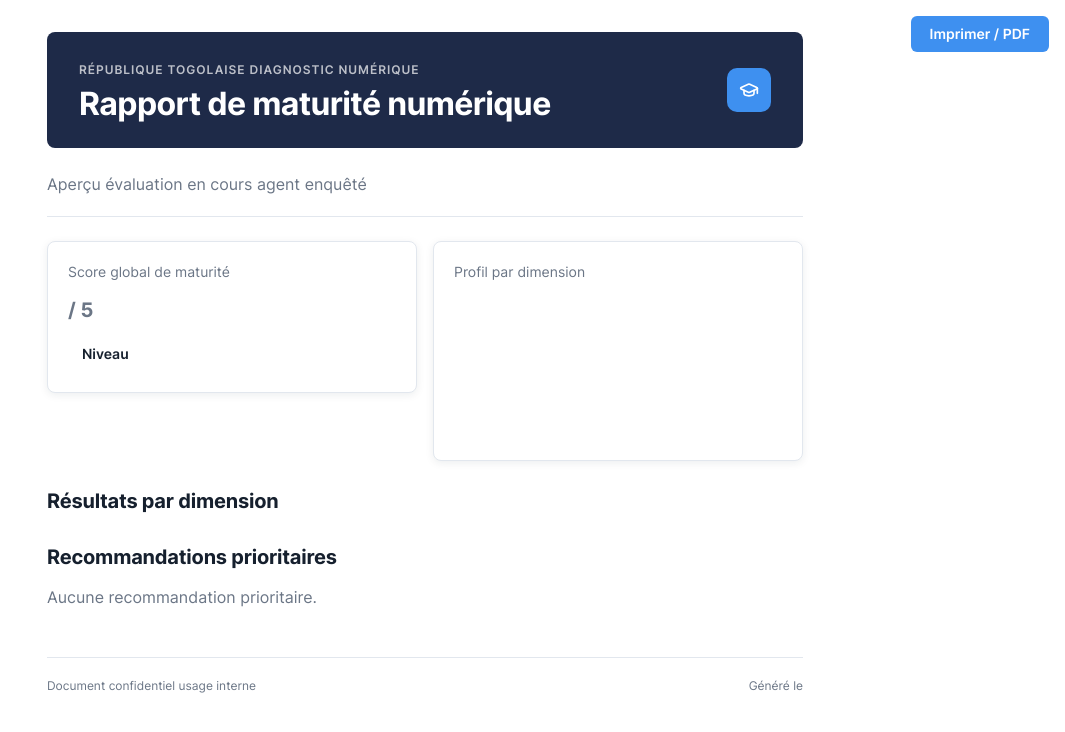
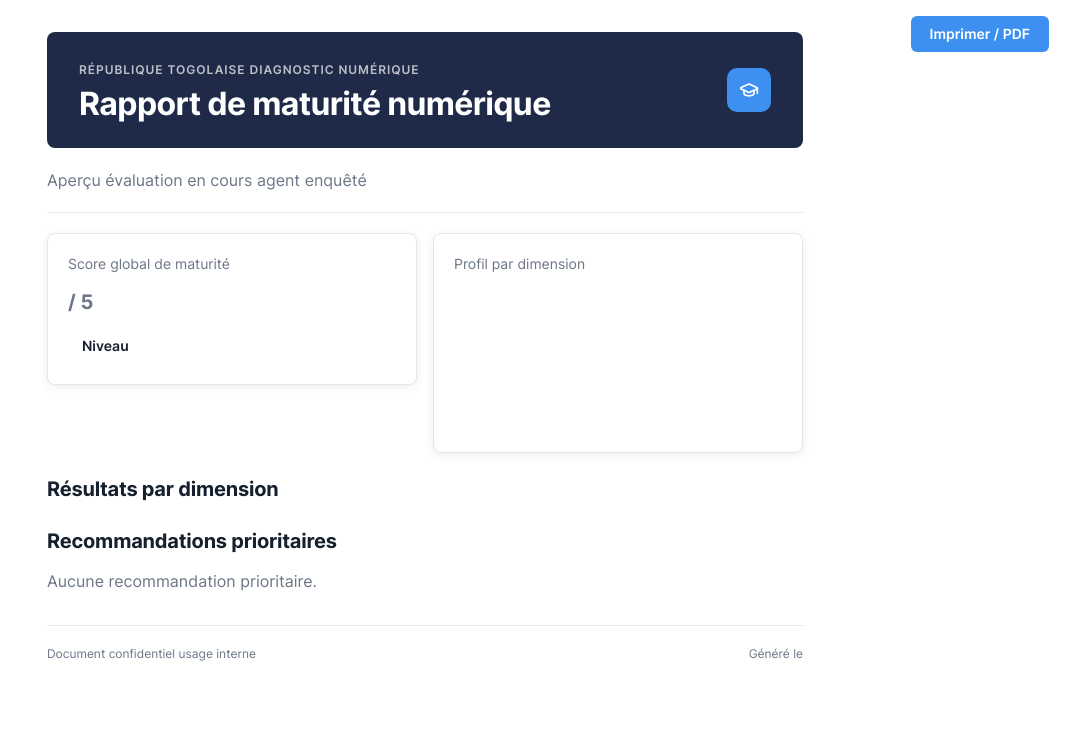
Before and after one commit to feliciadesouza/maturite_numerique, a Django app: template maturite_numerique/core/templates/app/dsi/rapport.html in a window 1280 px wide. Shown: the top 732 px of the page, without its empty margins (215-1280 px from the left). Run offline with Django 5.2, Linux system fonts and the light colour scheme; the template is opened without the code that fills it, so the values that code supplies are empty.

Commit message:
fix(rapport): marges @page 12mm + espacements resserres -> le PDF tient sur 1 page

```diff
--- a/maturite_numerique/core/templates/app/dsi/rapport.html
+++ b/maturite_numerique/core/templates/app/dsi/rapport.html
@@ -8,6 +8,7 @@
   <link rel="stylesheet" href="{% static 'css/tokens.css' %}">
   <link rel="stylesheet" href="{% static 'css/app.css' %}">
   <style>
+    @page { size: A4; margin: 12mm; }
     body { background: var(--white); }
     .rapport { max-width: 820px; margin: 0 auto; padding: var(--sp-8); }
     .rapport__band { background: var(--navy); color: #fff; padding: var(--sp-6) var(--sp-8);
@@ -16,16 +17,16 @@
     .rapport__band h1 { color: #fff; margin-top: 4px; }
     .rapport__band .mark { width: 44px; height: 44px; border-radius: 10px; background: var(--blue-500);
       display: grid; place-items: center; }
-    .rapport section { margin-top: var(--sp-6); }
+    .rapport section { margin-top: var(--sp-5); }
     .rapport h2 { font-size: var(--fs-h3); margin-bottom: var(--sp-3); }
     .rapport .card { padding: var(--sp-5); }
-    .rapport .radar-svg { max-width: 200px; }
+    .rapport .radar-svg { max-width: 190px; }
     .rapport__rule { border: 0; border-top: 1px solid var(--border); margin: var(--sp-5) 0 0; }
     .rapport .reco-item { align-items: center; }
     .rapport .reco-num { flex: none; width: 28px; height: 28px; border-radius: 50%;
       background: var(--blue-500); color: #fff; font-weight: 700; font-size: var(--fs-sm);
       display: inline-block; text-align: center; line-height: 28px; }
-    .rapport__foot { margin-top: var(--sp-12); padding-top: var(--sp-4); border-top: 1px solid var(--border);
+    .rapport__foot { margin-top: var(--sp-8); padding-top: var(--sp-4); border-top: 1px solid var(--border);
       display: flex; justify-content: space-between; font-size: var(--fs-cap); color: var(--text-muted); }
     .print-btn { position: fixed; top: 16px; right: 16px; }
     @media print { .print-btn { display: none; } .rapport { padding: 0; } .rapport__band { border-radius: 0; } }
```
